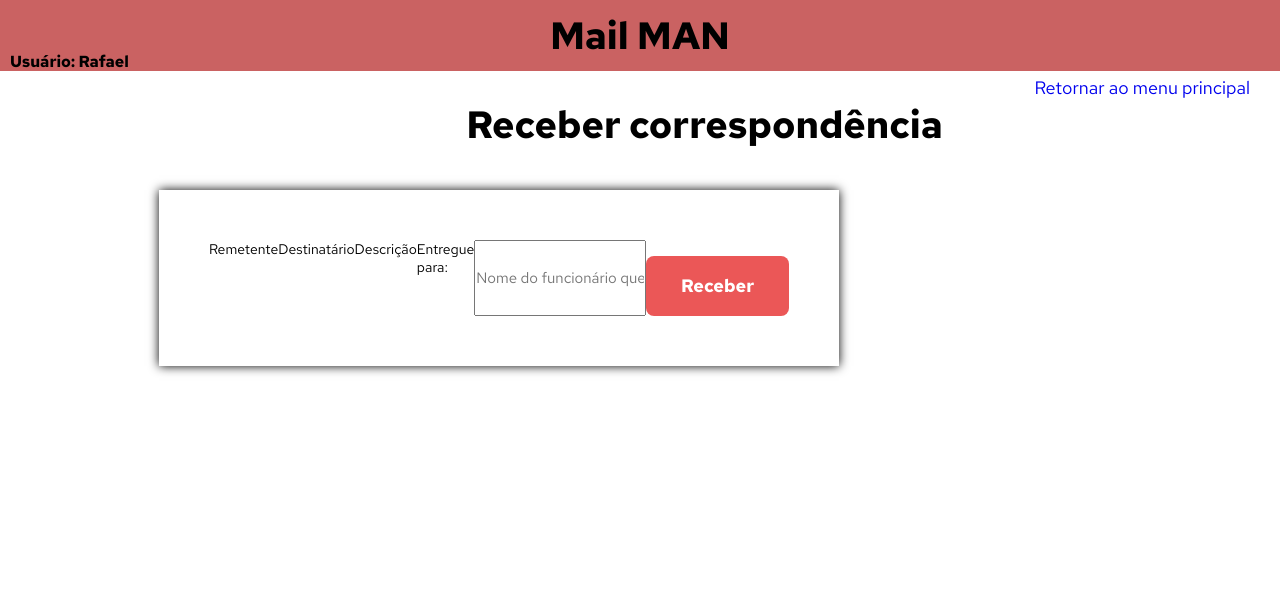
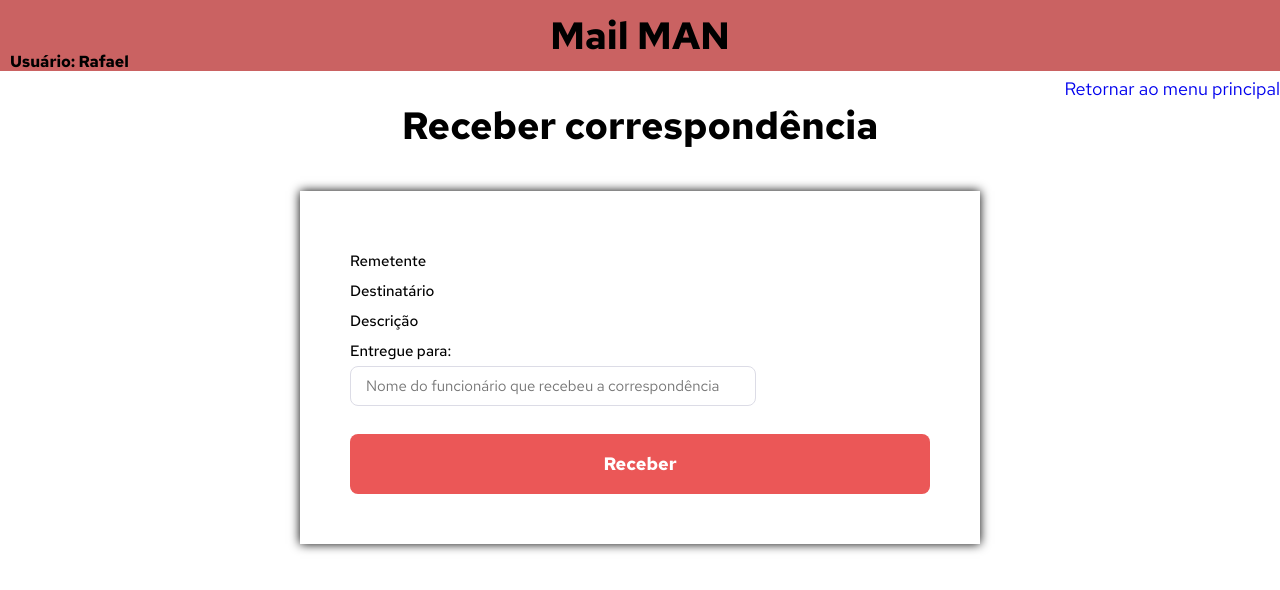
Before and after one commit to nomarine/The-Mail-MAN, a React (Create React App) app in the folder frontend/: page /recebimento/1 in a window 1280 px wide. Shown: the top 590 px of the page. Built offline with nearby package versions, Linux system fonts and the light colour scheme; no server answers; the HTML template or start-up script is replaced by a standard one.

Commit message:
Carregamento de informações da correspondência na página de recebimento

```diff
--- a/frontend/src/pages/Lista/index.js
+++ b/frontend/src/pages/Lista/index.js
@@ -20,7 +20,7 @@ export default function Lista() {
         }
         else {
             return (
-                <Link to='/recebimento/'>
+                <Link to={`/recebimento/${correspondencia.id}`}>
                     <p>Receber</p>
                 </Link>
             )
--- a/frontend/src/pages/Recebimento/index.js
+++ b/frontend/src/pages/Recebimento/index.js
@@ -1,19 +1,28 @@
 import React, { useState, useEffect } from 'react';
-import { Link } from 'react-router-dom';
+import { Link, useParams } from 'react-router-dom';
 
 import api from '../../services/api';
 
 import './style.css';
 
 export default function Recebimento() {
-    const [correspondencia, setCorrespondencia] = useState(api.get(`correspondencias\${id}`));
+    const [correspondencia, setCorrespondencia] = useState([]);
     const [usuario_entrega, setUsuario_entrega] = useState('');
+    const {id} = useParams();
+
+    useEffect(() => {
+        api.get(`/correspondencias/${id}`).then(response => {
+            setCorrespondencia(response.data.correspondencia[0]);
+        });
+    }, [id]);
+
+    console.log(id);
 
     async function confirmarRecebimento(e) {
         e.preventDefault();
 
         const datahora_entrega = new Date().toISOString().substr(0, 10);
-        const id_usuario_entrega = api.get("usuarios").where('nome', '=', usuario_entrega).select('id');
+        const id_usuario_entrega = "302feee9"
 
         const dados = {
             id_usuario_entrega,
@@ -21,7 +30,7 @@ export default function Recebimento() {
         }
 
         try {
-            const resposta = await api.put('correspondencias', dados);
+            const resposta = await api.put(`correspondencias/${id}`, dados);
 
             alert(`Correspondência de número ${resposta.data.id} recebida com êxito!`);
         } catch (err) {
@@ -42,7 +51,8 @@ export default function Recebimento() {
                 <h1>Receber correspondência</h1>
             </div>
 
-            <div className='content'>
+            <div className="content">
+             <div className='ficha'>
                 <label>Remetente</label>
                 <p>
                     {correspondencia.remetente}
@@ -66,7 +76,12 @@ export default function Recebimento() {
                     onChange={e => setUsuario_entrega(e.target.value)}
                 />
 
-                    <button className='botao' action={() => confirmarRecebimento}>Receber</button>
+                <button
+                    className='botao'
+                    onClick={() => confirmarRecebimento}>
+                        Receber
+                </button>
+             </div>
             </div>
         </div>
     )
--- a/frontend/src/pages/Recebimento/style.css
+++ b/frontend/src/pages/Recebimento/style.css
@@ -1,12 +1,4 @@
-.container-recebimento {
-    padding: 0 30px;
-    margin: auto auto;
-    align-self: center;
-    align-content: center;
-    align-items: center;
-}
-
-.container-recebimento .content {
+.container-recebimento .ficha {
     width: 100%;
     max-width: 680px;
     padding: 50px;
@@ -16,9 +8,20 @@
     justify-content: space-between;
 }
 
-.cadastro-container .content label {
+.container-recebimento .ficha label {
     font-size: 15px;
     font-weight: 500;
     display: flex;
     margin-bottom: 5px;
+    margin-top: 10px;
 }
+
+input {
+    width: 70%;
+    height: 40px;
+    color: #333;
+    border: 1px solid #dcdce6;
+    border-radius: 8px;
+    padding: 0 15px;
+    margin-bottom: 12px;
+}
--- a/frontend/src/routes.js
+++ b/frontend/src/routes.js
@@ -13,7 +13,7 @@ export default function Routes() {
                 <Route path="/" exact component={MenuPrincipal}/>
                 <Route path="/cadastro" component={Cadastro}/>
                 <Route path="/lista" component={Lista}/>
-                <Route path="/recebimento" component={Recebimento}/>
+                <Route path="/recebimento/:id" component={Recebimento}/>
             </Switch>
         </BrowserRouter>
     )
```
Also changed, not shown: 2 other files (tests, documents, lock files or other folders). Lines whose indentation alone changed are shown as unchanged.
